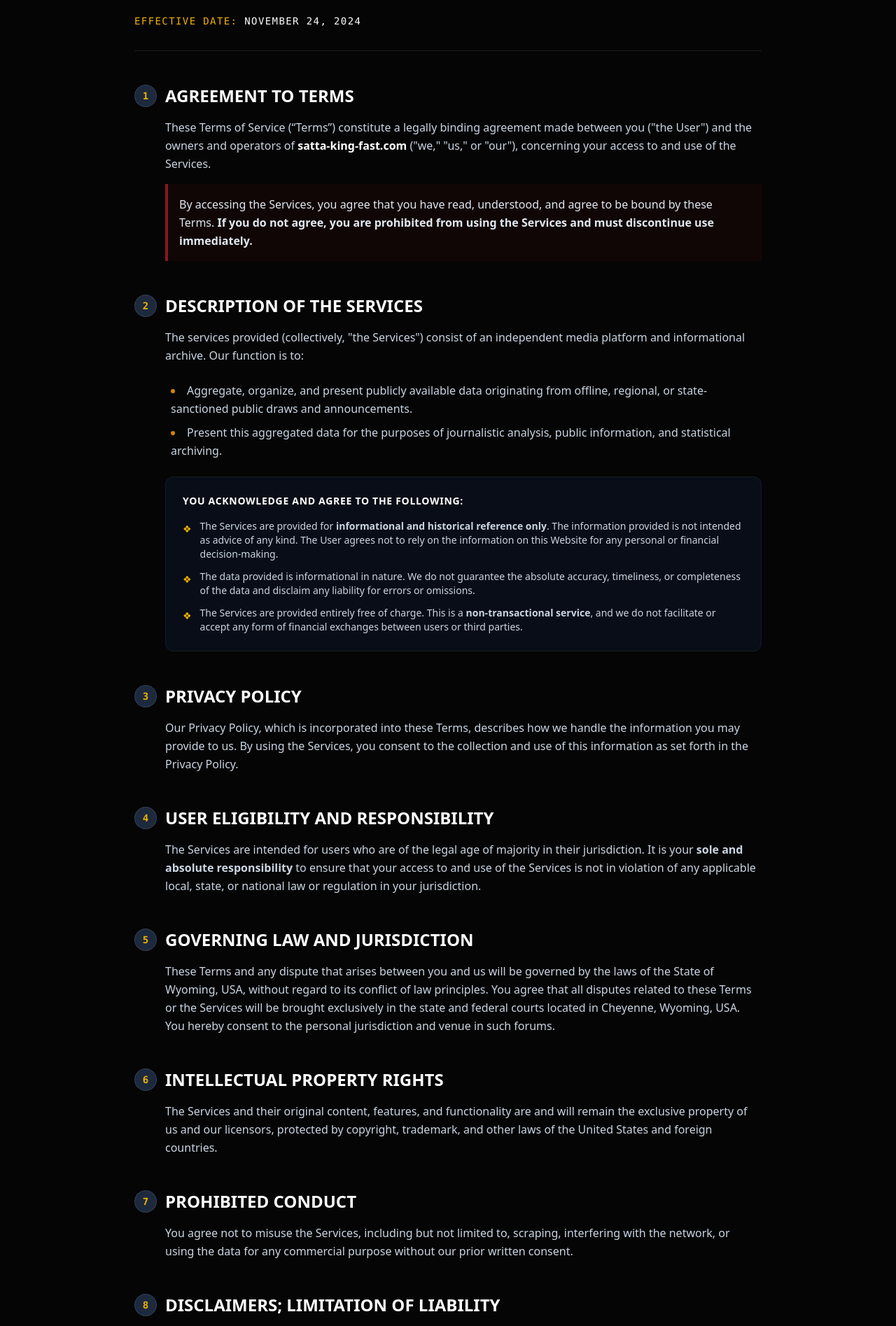
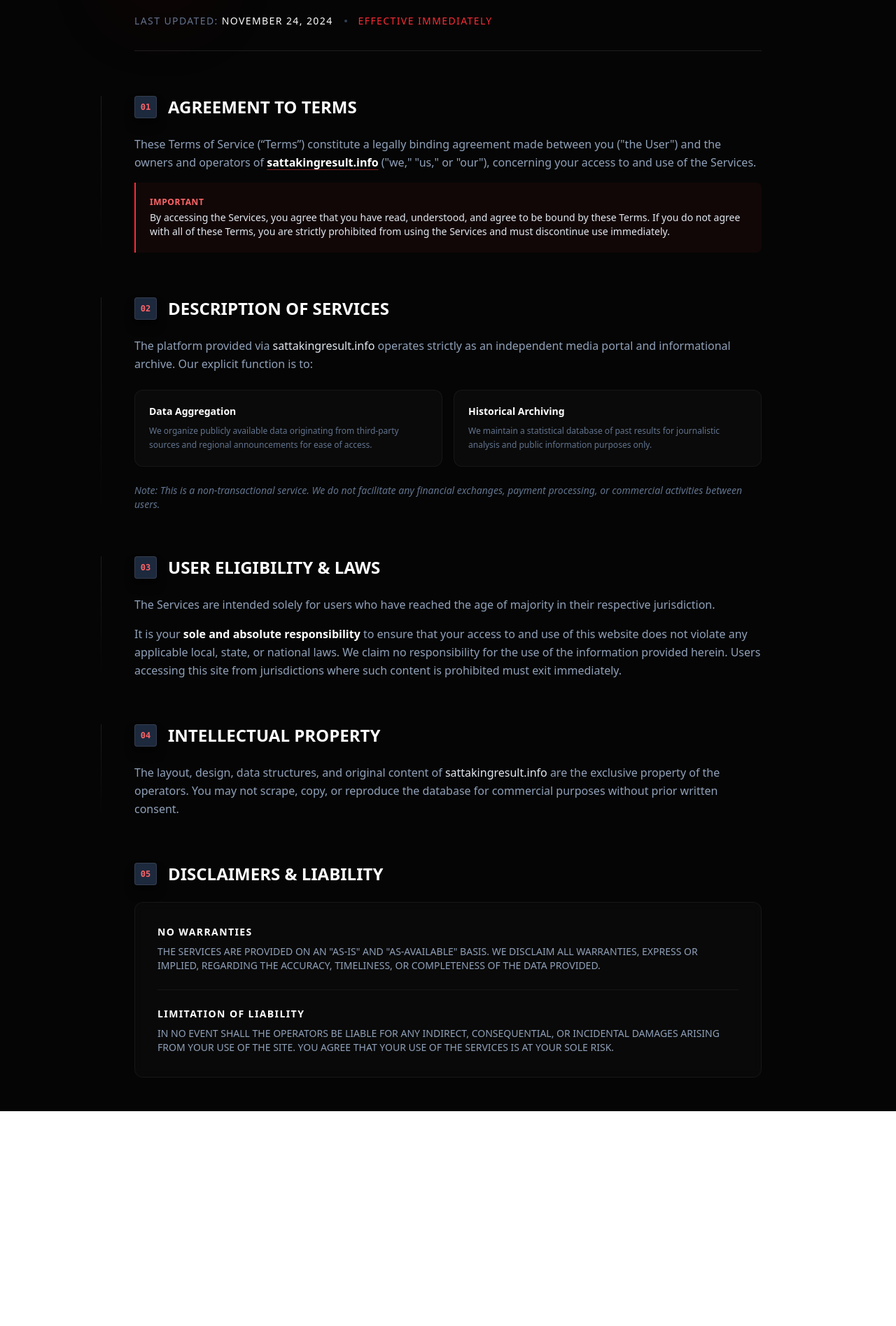
Before and after one commit to ujjivanayurvedic-dev/frontend, a React (Vite) app: page /terms-of-service in a window 1280 px wide. Shown: the part 92-1987 px from the top of the page at 70% size. After the commit the page ends 1680 px from the top, so only its background shows below. Built offline with nearby package versions, Linux system fonts and the light colour scheme.

Commit message:
Update TermsOfService.jsx

```diff
--- a/src/components/TermsOfService/TermsOfService.jsx
+++ b/src/components/TermsOfService/TermsOfService.jsx
@@ -2,174 +2,144 @@
 
 const TermsOfService = memo(function TermsOfService() {
   return (
-    <article className="min-h-screen w-full bg-[#050505] text-slate-300 py-12 px-4 md:px-8">
+    <article className="min-h-screen w-full bg-[#050505] text-slate-300 py-12 px-4 md:px-8 font-sans selection:bg-red-500/30 selection:text-red-200">
 
       {/* --- HEADER SECTION --- */}
-      <header className="max-w-4xl mx-auto mb-12 border-b border-white/10 pb-8">
-        <h1 className="text-3xl md:text-5xl font-black text-white uppercase tracking-tight mb-4">
+      <header className="max-w-4xl mx-auto mb-16 border-b border-white/10 pb-8 relative">
+        <div className="absolute top-0 left-0 w-20 h-20 bg-red-600/20 blur-3xl rounded-full -translate-y-1/2 pointer-events-none"></div>
+
+        <h1 className="text-3xl md:text-5xl font-black text-white uppercase tracking-tight mb-4 relative z-10">
           Terms of Service
         </h1>
-        <p className="text-yellow-500 font-mono text-sm tracking-widest uppercase">
-          Effective Date: <span className="text-white">November 24, 2024</span>
-        </p>
+        <div className="flex flex-col md:flex-row md:items-center gap-4 text-sm font-medium">
+          <p className="text-slate-500 uppercase tracking-widest">
+            Last Updated: <span className="text-white">November 24, 2024</span>
+          </p>
+          <span className="hidden md:block w-1 h-1 bg-slate-700 rounded-full"></span>
+          <p className="text-red-500 uppercase tracking-widest">
+            Effective Immediately
+          </p>
+        </div>
       </header>
 
       {/* --- CONTENT CONTAINER --- */}
-      <div className="max-w-4xl mx-auto space-y-12">
+      <div className="max-w-4xl mx-auto space-y-16">
 
         {/* 1. AGREEMENT */}
-        <section aria-labelledby="section-1">
-          <h2 id="section-1" className="text-xl md:text-2xl font-bold text-white mb-4 flex items-center gap-3">
-            <span className="flex items-center justify-center w-8 h-8 rounded-full bg-slate-800 text-sm text-yellow-500 font-mono border border-white/10">1</span>
+        <section aria-labelledby="section-1" className="relative">
+          <div className="absolute -left-4 md:-left-12 top-0 h-full w-[1px] bg-gradient-to-b from-white/10 to-transparent hidden md:block"></div>
+
+          <h2 id="section-1" className="text-xl md:text-2xl font-bold text-white mb-6 flex items-center gap-4">
+            <span className="flex items-center justify-center w-8 h-8 rounded bg-slate-800 text-xs text-red-400 font-mono border border-white/10 shadow-lg shadow-black/50">01</span>
             AGREEMENT TO TERMS
           </h2>
-          <div className="pl-0 md:pl-11 space-y-4 leading-relaxed">
+
+          <div className="space-y-4 leading-relaxed text-slate-400">
             <p>
-              These Terms of Service (“Terms”) constitute a legally binding agreement made between you ("the User") and the owners and operators of <span className="text-white font-semibold">satta-king-fast.com</span> ("we," "us," or "our"), concerning your access to and use of the Services.
+              These Terms of Service (“Terms”) constitute a legally binding agreement made between you ("the User") and the owners and operators of <span className="text-white font-semibold underline decoration-red-500/50 underline-offset-4">sattakingresult.info</span> ("we," "us," or "our"), concerning your access to and use of the Services.
             </p>
-            <p className="bg-red-900/10 border-l-4 border-red-500/50 p-4 text-slate-200">
-              By accessing the Services, you agree that you have read, understood, and agree to be bound by these Terms. <strong>If you do not agree, you are prohibited from using the Services and must discontinue use immediately.</strong>
-            </p>
-          </div>
-        </section>
-
-        {/* 2. DESCRIPTION OF SERVICES */}
-        <section aria-labelledby="section-2">
-          <h2 id="section-2" className="text-xl md:text-2xl font-bold text-white mb-4 flex items-center gap-3">
-            <span className="flex items-center justify-center w-8 h-8 rounded-full bg-slate-800 text-sm text-yellow-500 font-mono border border-white/10">2</span>
-            DESCRIPTION OF THE SERVICES
-          </h2>
-          <div className="pl-0 md:pl-11 space-y-6 leading-relaxed">
-            <p>
-              The services provided (collectively, "the Services") consist of an independent media platform and informational archive. Our function is to:
-            </p>
-            <ul className="list-disc list-inside space-y-2 marker:text-yellow-600 ml-2">
-              <li>Aggregate, organize, and present publicly available data originating from offline, regional, or state-sanctioned public draws and announcements.</li>
-              <li>Present this aggregated data for the purposes of journalistic analysis, public information, and statistical archiving.</li>
-            </ul>
-
-            <div className="bg-slate-900/50 p-6 rounded-xl border border-white/5 space-y-4">
-              <h3 className="text-white font-bold text-sm uppercase tracking-wider">You acknowledge and agree to the following:</h3>
-              <ul className="space-y-3 text-sm">
-                <li className="flex gap-3 items-start">
-                  <span className="text-yellow-500 mt-1">❖</span>
-                  <span>The Services are provided for <strong>informational and historical reference only</strong>. The information provided is not intended as advice of any kind. The User agrees not to rely on the information on this Website for any personal or financial decision-making.</span>
-                </li>
-                <li className="flex gap-3 items-start">
-                  <span className="text-yellow-500 mt-1">❖</span>
-                  <span>The data provided is informational in nature. We do not guarantee the absolute accuracy, timeliness, or completeness of the data and disclaim any liability for errors or omissions.</span>
-                </li>
-                <li className="flex gap-3 items-start">
-                  <span className="text-yellow-500 mt-1">❖</span>
-                  <span>The Services are provided entirely free of charge. This is a <strong>non-transactional service</strong>, and we do not facilitate or accept any form of financial exchanges between users or third parties.</span>
-                </li>
-              </ul>
-            </div>
-          </div>
-        </section>
-
-        {/* 3. PRIVACY POLICY */}
-        <section aria-labelledby="section-3">
-          <h2 id="section-3" className="text-xl md:text-2xl font-bold text-white mb-4 flex items-center gap-3">
-            <span className="flex items-center justify-center w-8 h-8 rounded-full bg-slate-800 text-sm text-yellow-500 font-mono border border-white/10">3</span>
-            PRIVACY POLICY
-          </h2>
-          <p className="pl-0 md:pl-11 leading-relaxed">
-            Our Privacy Policy, which is incorporated into these Terms, describes how we handle the information you may provide to us. By using the Services, you consent to the collection and use of this information as set forth in the Privacy Policy.
-          </p>
-        </section>
-
-        {/* 4. USER ELIGIBILITY */}
-        <section aria-labelledby="section-4">
-          <h2 id="section-4" className="text-xl md:text-2xl font-bold text-white mb-4 flex items-center gap-3">
-            <span className="flex items-center justify-center w-8 h-8 rounded-full bg-slate-800 text-sm text-yellow-500 font-mono border border-white/10">4</span>
-            USER ELIGIBILITY AND RESPONSIBILITY
-          </h2>
-          <p className="pl-0 md:pl-11 leading-relaxed">
-            The Services are intended for users who are of the legal age of majority in their jurisdiction. It is your <strong>sole and absolute responsibility</strong> to ensure that your access to and use of the Services is not in violation of any applicable local, state, or national law or regulation in your jurisdiction.
-          </p>
-        </section>
-
-        {/* 5. GOVERNING LAW */}
-        <section aria-labelledby="section-5">
-          <h2 id="section-5" className="text-xl md:text-2xl font-bold text-white mb-4 flex items-center gap-3">
-            <span className="flex items-center justify-center w-8 h-8 rounded-full bg-slate-800 text-sm text-yellow-500 font-mono border border-white/10">5</span>
-            GOVERNING LAW AND JURISDICTION
-          </h2>
-          <p className="pl-0 md:pl-11 leading-relaxed">
-            These Terms and any dispute that arises between you and us will be governed by the laws of the State of Wyoming, USA, without regard to its conflict of law principles. You agree that all disputes related to these Terms or the Services will be brought exclusively in the state and federal courts located in Cheyenne, Wyoming, USA. You hereby consent to the personal jurisdiction and venue in such forums.
-          </p>
-        </section>
-
-        {/* 6. INTELLECTUAL PROPERTY */}
-        <section aria-labelledby="section-6">
-          <h2 id="section-6" className="text-xl md:text-2xl font-bold text-white mb-4 flex items-center gap-3">
-            <span className="flex items-center justify-center w-8 h-8 rounded-full bg-slate-800 text-sm text-yellow-500 font-mono border border-white/10">6</span>
-            INTELLECTUAL PROPERTY RIGHTS
-          </h2>
-          <p className="pl-0 md:pl-11 leading-relaxed">
-            The Services and their original content, features, and functionality are and will remain the exclusive property of us and our licensors, protected by copyright, trademark, and other laws of the United States and foreign countries.
-          </p>
-        </section>
-
-        {/* 7. PROHIBITED CONDUCT */}
-        <section aria-labelledby="section-7">
-          <h2 id="section-7" className="text-xl md:text-2xl font-bold text-white mb-4 flex items-center gap-3">
-            <span className="flex items-center justify-center w-8 h-8 rounded-full bg-slate-800 text-sm text-yellow-500 font-mono border border-white/10">7</span>
-            PROHIBITED CONDUCT
-          </h2>
-          <p className="pl-0 md:pl-11 leading-relaxed">
-            You agree not to misuse the Services, including but not limited to, scraping, interfering with the network, or using the data for any commercial purpose without our prior written consent.
-          </p>
-        </section>
-
-        {/* 8. DISCLAIMERS (Highlighted Box) */}
-        <section aria-labelledby="section-8">
-          <h2 id="section-8" className="text-xl md:text-2xl font-bold text-white mb-4 flex items-center gap-3">
-            <span className="flex items-center justify-center w-8 h-8 rounded-full bg-slate-800 text-sm text-yellow-500 font-mono border border-white/10">8</span>
-            DISCLAIMERS; LIMITATION OF LIABILITY
-          </h2>
-          <div className="pl-0 md:pl-11">
-            <div className="bg-white/5 border border-white/10 p-6 rounded-lg space-y-4">
-              <p className="uppercase font-bold text-xs tracking-widest text-slate-500 mb-2">Important Notice</p>
-              <p className="text-slate-200 font-medium">
-                THE SERVICES ARE PROVIDED "AS-IS" AND "AS-AVAILABLE" AT YOUR SOLE RISK. TO THE MAXIMUM EXTENT PERMITTED BY LAW, WE DISCLAIM ALL WARRANTIES, EXPRESS OR IMPLIED, OF MERCHANTABILITY, FITNESS FOR A PARTICULAR PURPOSE, OR NON-INFRINGEMENT.
-              </p>
-              <div className="h-px w-full bg-white/10 my-4"></div>
-              <p className="text-slate-200 font-medium">
-                <span className="text-yellow-500">LIMITATION OF LIABILITY:</span> IN NO EVENT SHALL WE BE LIABLE FOR ANY INDIRECT, INCIDENTAL, SPECIAL, CONSEQUENTIAL, OR PUNITIVE DAMAGES, OR ANY LOSS OF PROFITS OR REVENUES. OUR AGGREGATE LIABILITY SHALL NOT EXCEED ONE HUNDRED U.S. DOLLARS (U.S. $100.00).
+            <div className="bg-red-500/5 border-l-2 border-red-500 p-5 rounded-r-lg">
+              <p className="text-slate-200 text-sm">
+                <strong className="text-red-400 uppercase text-xs tracking-wider block mb-1">Important</strong>
+                By accessing the Services, you agree that you have read, understood, and agree to be bound by these Terms. If you do not agree with all of these Terms, you are strictly prohibited from using the Services and must discontinue use immediately.
               </p>
             </div>
           </div>
         </section>
 
-        {/* 9. GENERAL TERMS */}
-        <section aria-labelledby="section-9">
-          <h2 id="section-9" className="text-xl md:text-2xl font-bold text-white mb-4 flex items-center gap-3">
-            <span className="flex items-center justify-center w-8 h-8 rounded-full bg-slate-800 text-sm text-yellow-500 font-mono border border-white/10">9</span>
-            GENERAL TERMS
+        {/* 2. DESCRIPTION OF SERVICES */}
+        <section aria-labelledby="section-2" className="relative">
+          <div className="absolute -left-4 md:-left-12 top-0 h-full w-[1px] bg-gradient-to-b from-white/10 to-transparent hidden md:block"></div>
+
+          <h2 id="section-2" className="text-xl md:text-2xl font-bold text-white mb-6 flex items-center gap-4">
+            <span className="flex items-center justify-center w-8 h-8 rounded bg-slate-800 text-xs text-red-400 font-mono border border-white/10 shadow-lg shadow-black/50">02</span>
+            DESCRIPTION OF SERVICES
           </h2>
-          <ul className="pl-0 md:pl-11 space-y-3 leading-relaxed">
-            <li>
-              <strong className="text-white">Entire Agreement:</strong> These Terms constitute the entire agreement between you and us regarding the Services.
-            </li>
-            <li>
-              <strong className="text-white">Severability:</strong> If any provision is held to be invalid, the remaining provisions will remain in full force.
-            </li>
-            <li>
-              <strong className="text-white">Revisions:</strong> We may revise these Terms from time to time. By continuing to access or use the Services after revisions become effective, you agree to be bound by the revised Terms.
-            </li>
-          </ul>
+
+          <div className="space-y-6 leading-relaxed text-slate-400">
+            <p>
+              The platform provided via <span className="text-slate-200">sattakingresult.info</span> operates strictly as an independent media portal and informational archive. Our explicit function is to:
+            </p>
+
+            <div className="grid grid-cols-1 md:grid-cols-2 gap-4">
+              <div className="bg-[#0A0A0A] p-5 rounded-xl border border-white/5 hover:border-white/10 transition-colors">
+                <h3 className="text-white font-semibold mb-2 text-sm">Data Aggregation</h3>
+                <p className="text-xs text-slate-500 leading-5">
+                  We organize publicly available data originating from third-party sources and regional announcements for ease of access.
+                </p>
+              </div>
+              <div className="bg-[#0A0A0A] p-5 rounded-xl border border-white/5 hover:border-white/10 transition-colors">
+                <h3 className="text-white font-semibold mb-2 text-sm">Historical Archiving</h3>
+                <p className="text-xs text-slate-500 leading-5">
+                  We maintain a statistical database of past results for journalistic analysis and public information purposes only.
+                </p>
+              </div>
+            </div>
+
+            <p className="italic text-sm text-slate-500">
+              Note: This is a non-transactional service. We do not facilitate any financial exchanges, payment processing, or commercial activities between users.
+            </p>
+          </div>
+        </section>
+
+        {/* 3. USER RESPONSIBILITY */}
+        <section aria-labelledby="section-3" className="relative">
+          <div className="absolute -left-4 md:-left-12 top-0 h-full w-[1px] bg-gradient-to-b from-white/10 to-transparent hidden md:block"></div>
+
+          <h2 id="section-3" className="text-xl md:text-2xl font-bold text-white mb-6 flex items-center gap-4">
+            <span className="flex items-center justify-center w-8 h-8 rounded bg-slate-800 text-xs text-red-400 font-mono border border-white/10 shadow-lg shadow-black/50">03</span>
+            USER ELIGIBILITY & LAWS
+          </h2>
+          <div className="space-y-4 leading-relaxed text-slate-400">
+            <p>
+              The Services are intended solely for users who have reached the age of majority in their respective jurisdiction.
+            </p>
+            <p>
+              It is your <strong className="text-white">sole and absolute responsibility</strong> to ensure that your access to and use of this website does not violate any applicable local, state, or national laws. We claim no responsibility for the use of the information provided herein. Users accessing this site from jurisdictions where such content is prohibited must exit immediately.
+            </p>
+          </div>
+        </section>
+
+        {/* 4. INTELLECTUAL PROPERTY */}
+        <section aria-labelledby="section-4" className="relative">
+          <div className="absolute -left-4 md:-left-12 top-0 h-full w-[1px] bg-gradient-to-b from-white/10 to-transparent hidden md:block"></div>
+
+          <h2 id="section-4" className="text-xl md:text-2xl font-bold text-white mb-6 flex items-center gap-4">
+            <span className="flex items-center justify-center w-8 h-8 rounded bg-slate-800 text-xs text-red-400 font-mono border border-white/10 shadow-lg shadow-black/50">04</span>
+            INTELLECTUAL PROPERTY
+          </h2>
+          <p className="leading-relaxed text-slate-400">
+            The layout, design, data structures, and original content of <span className="text-slate-200">sattakingresult.info</span> are the exclusive property of the operators. You may not scrape, copy, or reproduce the database for commercial purposes without prior written consent.
+          </p>
+        </section>
+
+        {/* 5. DISCLAIMER & LIABILITY */}
+        <section aria-labelledby="section-5" className="relative">
+          <h2 id="section-5" className="text-xl md:text-2xl font-bold text-white mb-6 flex items-center gap-4">
+            <span className="flex items-center justify-center w-8 h-8 rounded bg-slate-800 text-xs text-red-400 font-mono border border-white/10 shadow-lg shadow-black/50">05</span>
+            DISCLAIMERS & LIABILITY
+          </h2>
+
+          <div className="bg-white/[0.02] border border-white/5 rounded-xl p-6 md:p-8 backdrop-blur-sm">
+            <div className="space-y-6">
+              <div>
+                <h3 className="text-white font-bold text-sm uppercase tracking-widest mb-2">No Warranties</h3>
+                <p className="text-slate-400 text-sm">
+                  THE SERVICES ARE PROVIDED ON AN "AS-IS" AND "AS-AVAILABLE" BASIS. WE DISCLAIM ALL WARRANTIES, EXPRESS OR IMPLIED, REGARDING THE ACCURACY, TIMELINESS, OR COMPLETENESS OF THE DATA PROVIDED.
+                </p>
+              </div>
+              <div className="h-px w-full bg-white/5"></div>
+              <div>
+                <h3 className="text-white font-bold text-sm uppercase tracking-widest mb-2">Limitation of Liability</h3>
+                <p className="text-slate-400 text-sm">
+                  IN NO EVENT SHALL THE OPERATORS BE LIABLE FOR ANY INDIRECT, CONSEQUENTIAL, OR INCIDENTAL DAMAGES ARISING FROM YOUR USE OF THE SITE. YOU AGREE THAT YOUR USE OF THE SERVICES IS AT YOUR SOLE RISK.
+                </p>
+              </div>
+            </div>
+          </div>
         </section>
 
       </div>
-
-      {/* --- FOOTER NOTE --- */}
-      <footer className="max-w-4xl mx-auto mt-16 pt-8 border-t border-white/10 text-center">
-        <p className="text-xs text-slate-500 uppercase tracking-widest">
-          ©  Satta-King-Fast.com &bull; All Rights Reserved
-        </p>
-      </footer>
 
     </article>
   );
```
